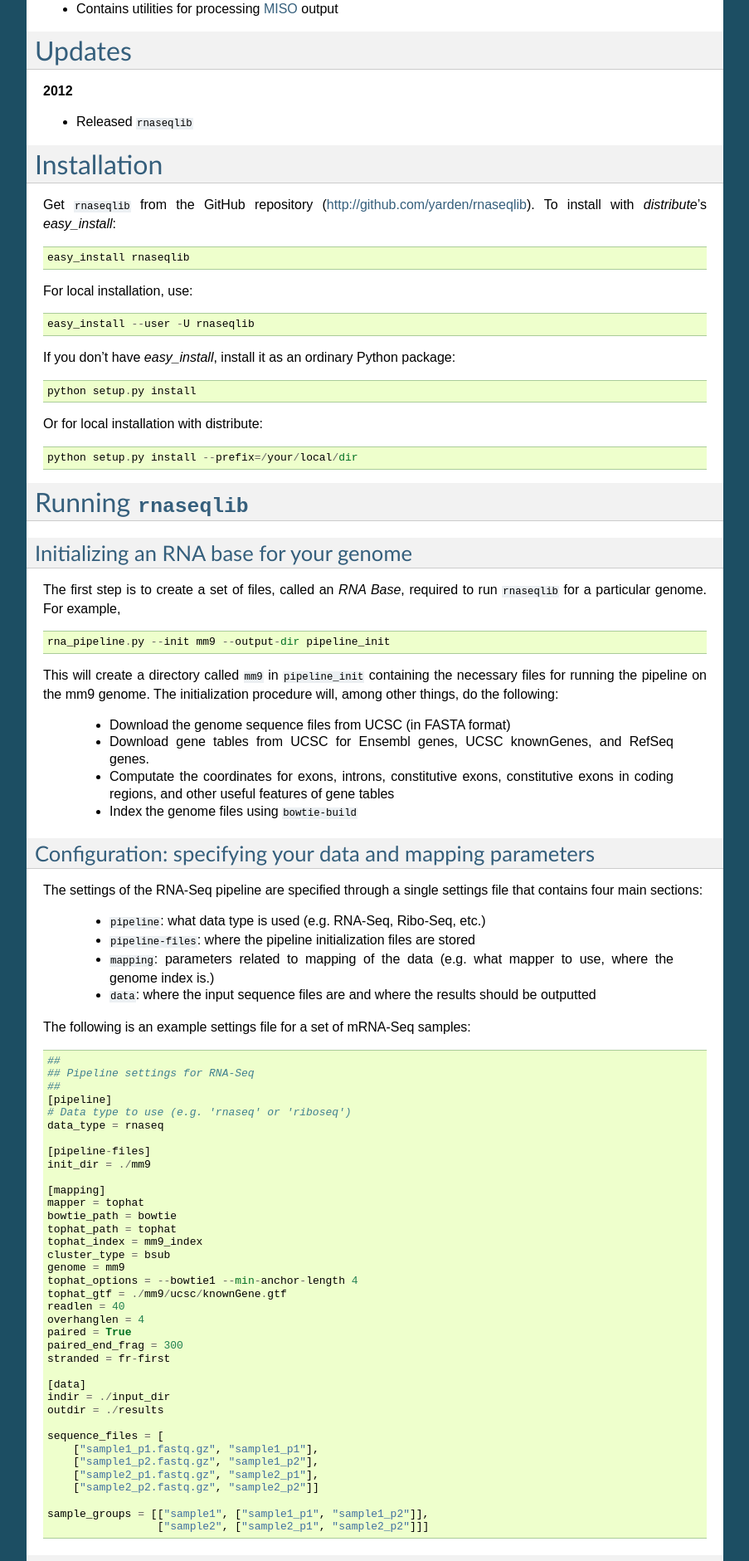
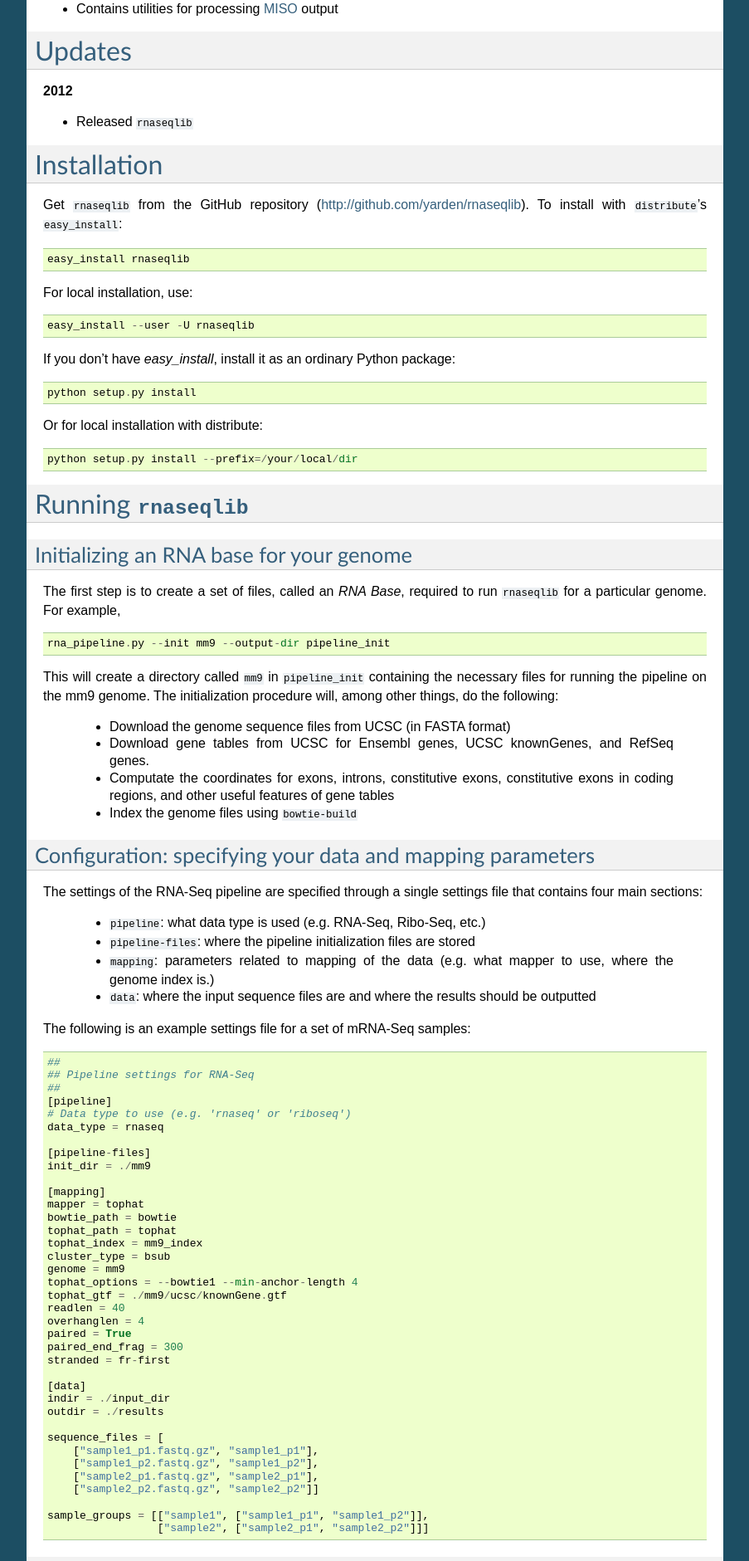
Before and after one commit to yarden/rnaseqlib, a Sphinx documentation site: the page built from docs/source/index.rst, in a window 1280 px wide. Shown: the part 721-2602 px from the top of the page at 83% size, without its empty margins (198-1101 px from the left). Built offline with Sphinx 7.4.7, drawn with Linux system fonts in a browser that asks for light colours.

Commit message:
clean up docs

```diff
--- a/docs/source/index.rst
+++ b/docs/source/index.rst
@@ -50,7 +50,7 @@ Updates
 Installation
 ============
 
-Get ``rnaseqlib`` from the GitHub repository (http://github.com/yarden/rnaseqlib). To install with `distribute`'s `easy_install`: ::
+Get ``rnaseqlib`` from the GitHub repository (http://github.com/yarden/rnaseqlib). To install with ``distribute``'s ``easy_install``: ::
 
   easy_install rnaseqlib
 
```
